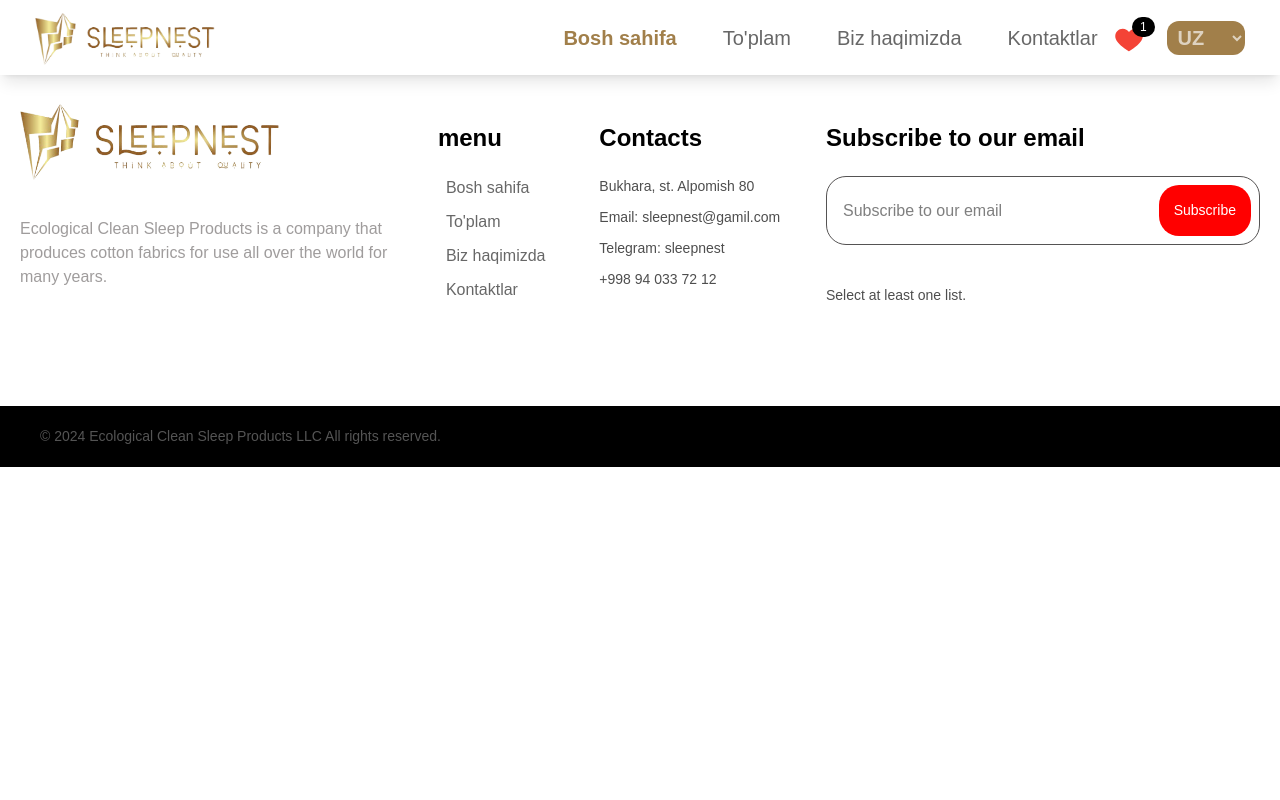
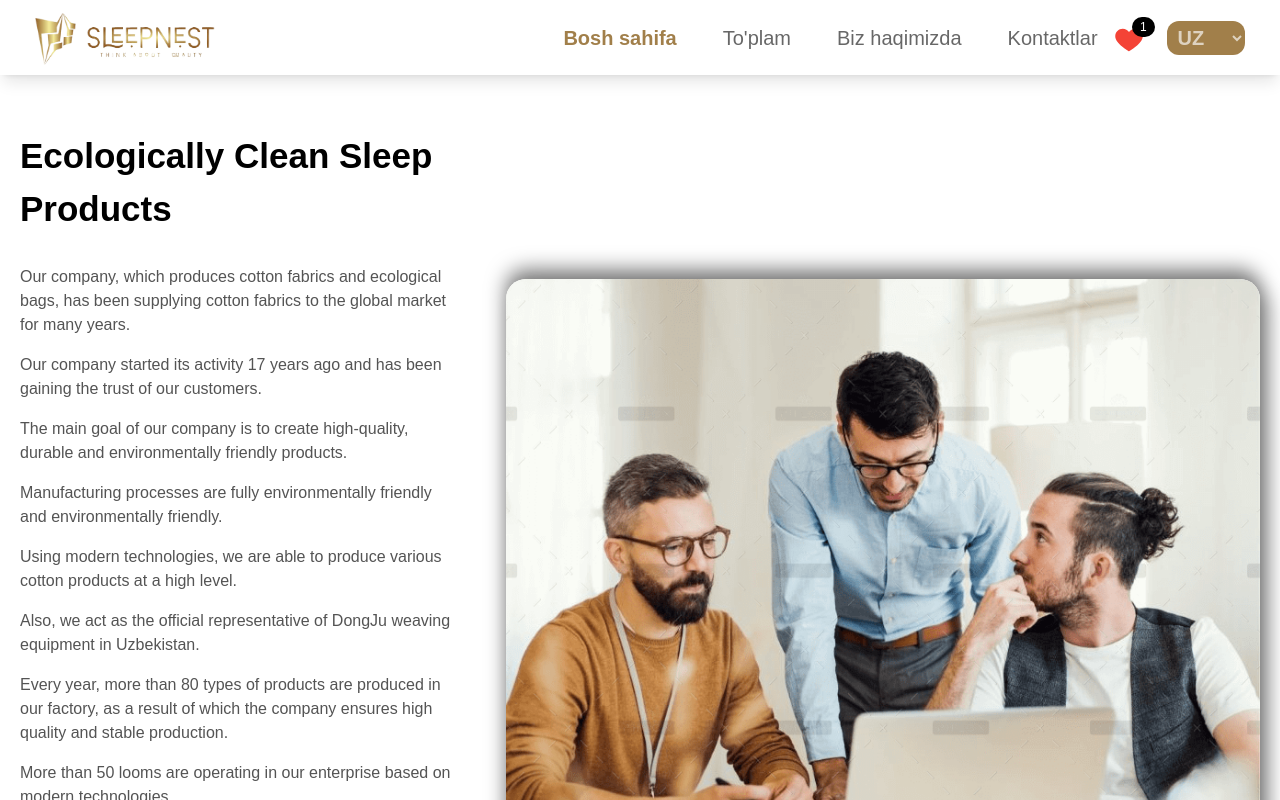
Before and after one commit to Ergashev-Xurshid/project-Sleepnest, a React (Vite) app: page /about in a window 1280 px wide. Shown: the top 800 px of the page. Built offline with nearby package versions, Linux system fonts and the light colour scheme; a web font is replaced by a local one.

Commit message:
add contact pages

```diff
--- a/src/App.css
+++ b/src/App.css
@@ -39,3 +39,12 @@
 .features-banner-shadow:hover {
   box-shadow: rgba(250, 2, 2, 0.3) 10px 10px 20px, rgba(255, 0, 0, 0.5) 0px -10px 20px;
 }
+
+
+/* about page */
+.about__img {
+  width: 80%;
+  box-shadow: rgba(0, 0, 0, 0.3) 10px 10px 20px, rgba(0, 0, 0, 0.5) 0px -10px 20px;
+  border-radius: 20px;
+  overflow: hidden;
+}
--- a/src/App.jsx
+++ b/src/App.jsx
@@ -2,6 +2,7 @@
 import './App.css'
 import Footer from './components/Footer'
 import Navbar from './components/Navbar'
+import About from './pages/About/About'
 import Home from './pages/home/Home'
 
 function App() {
@@ -12,6 +13,7 @@
      <Navbar/>
      <main>
         {/* <Home/>  */}
+        <About/>
      </main>
      <Footer/>
     </>
--- a/src/assets/index.js
+++ b/src/assets/index.js
@@ -10,3 +10,6 @@
 export {default as new1 } from "./newImg1.png";
 export {default as new2 } from "./newImg2.png";
 export {default as new3 } from "./newImg3.png";
+
+// about
+export {default as aboutImg } from "./aboutUs.png";
--- a/src/pages/About/About.jsx
+++ b/src/pages/About/About.jsx
@@ -1,9 +1,32 @@
 import React from 'react'
+import { aboutImg } from '../../assets'
 
 function About() {
   return (
     <section className='w-full max-w-[1450px] mx-auto px-4 lg:px-[20px]  pt-[100px]'>
-
+      <div className='flex items-center justify-center gap-[50px]'>
+        <div>
+          <h1 className='text-[35px] font-bold my-[30px]'>
+            Ecologically Clean Sleep Products
+          </h1>
+          <ul className='max-w-[500px]'>
+            <li className='text-[16px] my-4 text-[#545454]'>Our company, which produces cotton fabrics and ecological bags, has been supplying cotton fabrics to the global market for many years.</li>
+            <li className='text-[16px] my-4 text-[#545454]'>Our company started its activity 17 years ago and has been gaining the trust of our customers.</li>
+            <li className='text-[16px] my-4 text-[#545454]'>The main goal of our company is to create high-quality, durable and environmentally friendly products.</li>
+            <li className='text-[16px] my-4 text-[#545454]'>Manufacturing processes are fully environmentally friendly and environmentally friendly.</li>
+            <li className='text-[16px] my-4 text-[#545454]'>Using modern technologies, we are able to produce various cotton products at a high level.</li>
+            <li className='text-[16px] my-4 text-[#545454]'>Also, we act as the official representative of DongJu weaving equipment in Uzbekistan.</li>
+            <li className='text-[16px] my-4 text-[#545454]'>Every year, more than 80 types of products are produced in our factory, as a result of which the company ensures high quality and stable production.</li>
+            <li className='text-[16px] my-4 text-[#545454]'>More than 50 looms are operating in our enterprise based on modern technologies.</li>
+            <li className='text-[16px] my-4 text-[#545454]'>In our production processes, we ensure the production of only high-quality and environmentally safe products.</li>
+            <li className='text-[16px] my-4 text-[#545454]'>According to the requirements of our customers, the production of eco-friendly and modern design bags has been launched.</li>
+            <li className='text-[16px] my-4 text-[#545454]'>Our company is always happy to provide quality products and high level of service to its customers.</li>
+          </ul>
+        </div>
+        <div className='about__img '>
+          <img src={aboutImg} alt="about banner" />
+        </div>
+      </div>
     </section>
   )
 }
--- /dev/null
+++ b/src/pages/Contact.jsx/Contact.jsx
@@ -0,0 +1,11 @@
+import React from 'react'
+
+function Contact() {
+  return (
+        <section className='w-full max-w-[1450px] mx-auto px-4 lg:px-[20px]  pt-[100px]'>
+
+        </section>
+  )
+}
+
+export default Contact
```
Also changed, not shown: src/assets/aboutUs.png (renamed from src/assets/images/aboutUs.png).
